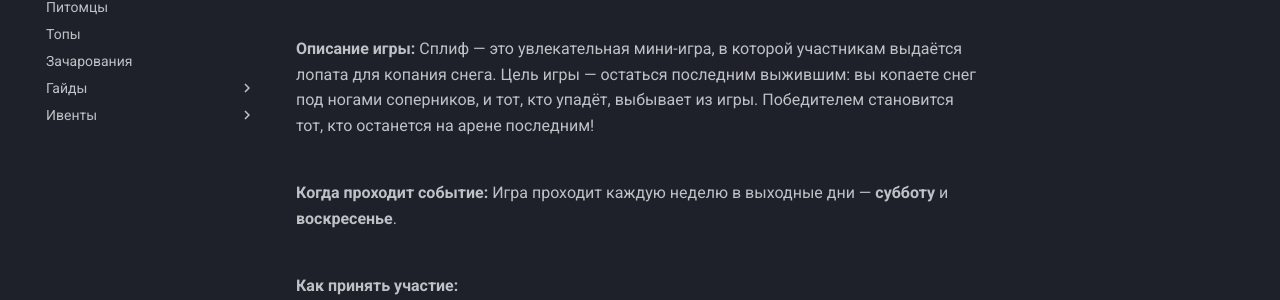
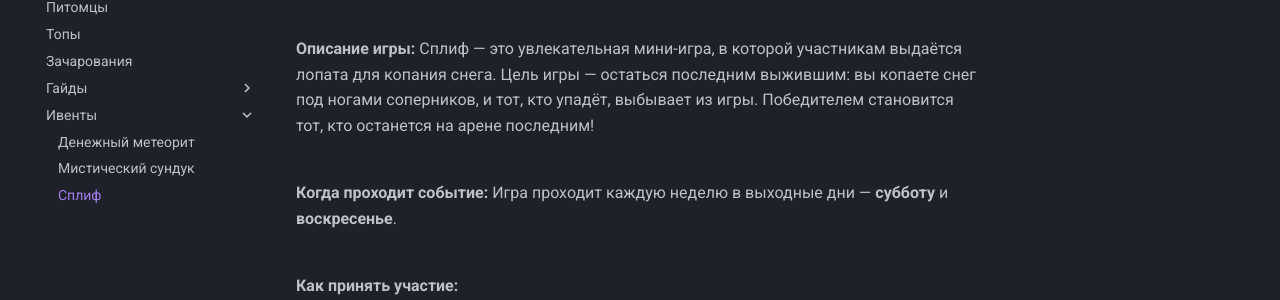
Before and after one commit to 3B3TServer/Docs, an MkDocs documentation site: the page built from docs/Events/spleef.md, in a window 1280 px wide. Shown: the part 185-485 px from the top of the page. Built offline with MkDocs 1.6.1 and Material for MkDocs 9.7.7, drawn with Linux system fonts in a browser that asks for light colours; comment, search, counter and statistics services are not loaded.

Commit message:
fdf
dfgfdg

```diff
--- a/mkdocs.yml
+++ b/mkdocs.yml
@@ -18,6 +18,7 @@ nav:
   - 'Ивенты':
     - 'Денежный метеорит': 'Events/Money_meteor.md'
     - 'Мистический сундук': 'Events/Mystick_chest.md'
+    - 'Сплиф': 'Events/spleef.md'
 repo_url: https://github.com/3B3TServer/Docs
 edit_uri: edit/main/docs/
 theme:
```
